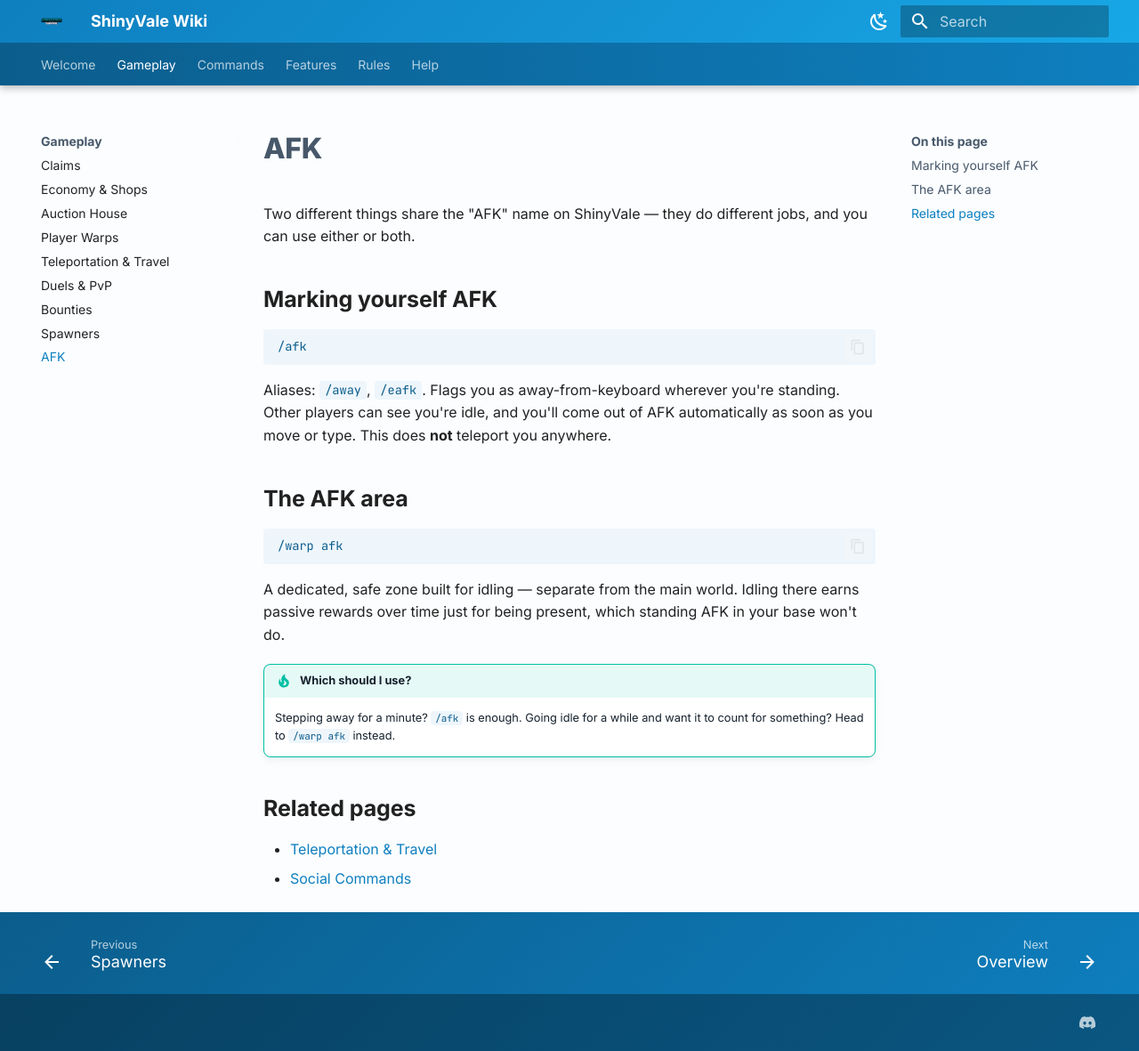
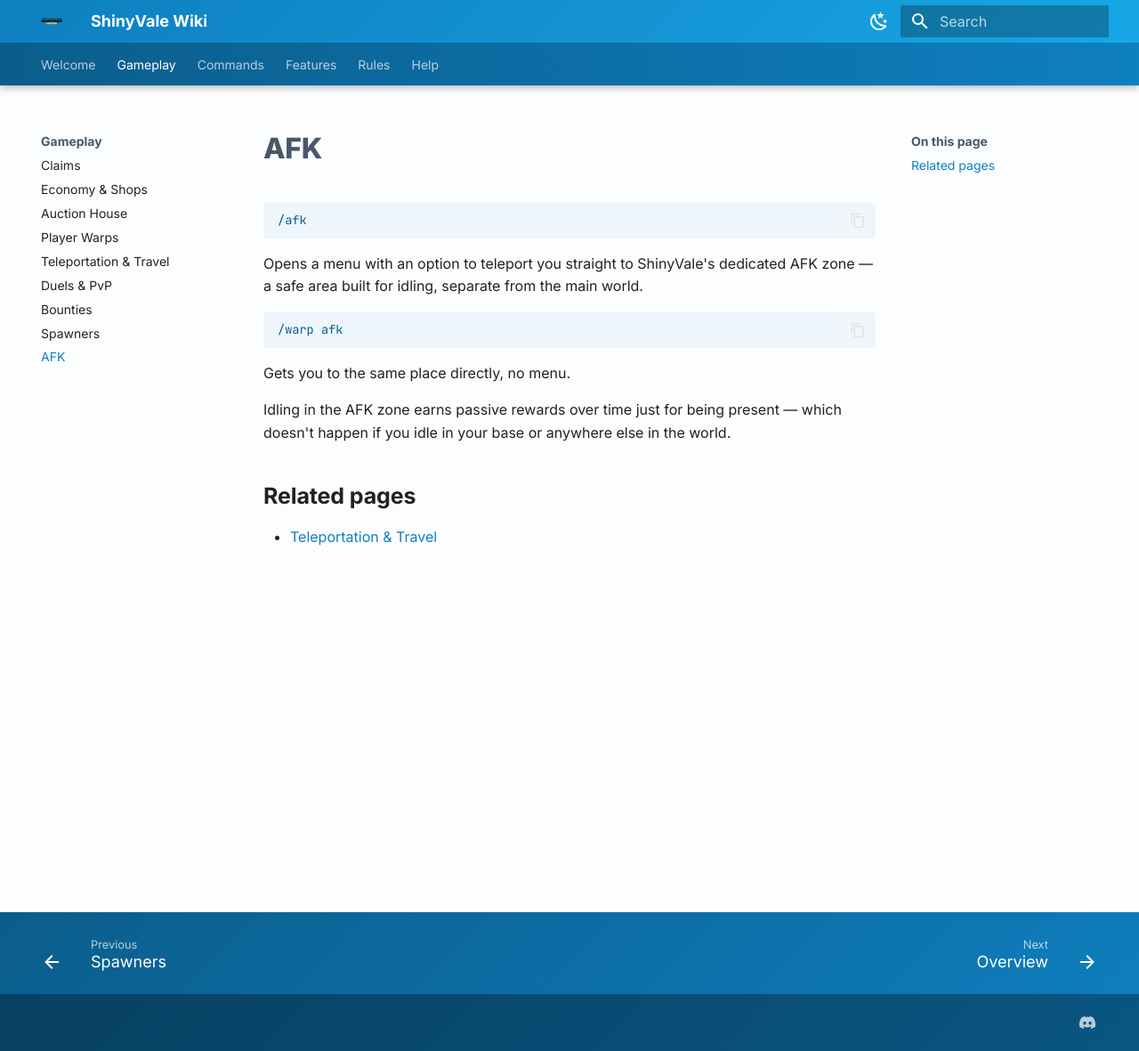
Before and after one commit to IsaiahJaiden/ShinyWiki, an MkDocs documentation site: the page built from docs/gameplay/afk.md, in a window 1280 px wide and 1181 px high. Shown: the whole window at 89% size. Built offline with MkDocs 1.6.1 and Material for MkDocs 9.7.7, drawn with Linux system fonts in a browser that asks for light colours.

Commit message:
Fix /afk: opens a GUI to teleport to the AFK zone, not an away-from-keyboard toggle (owner-confirmed in-game)

````diff
--- a/docs/commands/social.md
+++ b/docs/commands/social.md
@@ -17,7 +17,6 @@
 | `/me <action>` | — | Send an action message in chat |
 | `/nick <name>` | — | Set a nickname |
 | `/helpop <message>` | — | Send a message to online staff |
-| `/afk` | — | Toggle AFK status |
 
 ## Teams
 
--- a/docs/gameplay/afk.md
+++ b/docs/gameplay/afk.md
@@ -1,32 +1,24 @@
 ---
 title: AFK
-description: Marking yourself away, and the dedicated AFK area.
+description: Getting to the AFK zone and what happens while you're there.
 ---
 
 # AFK
-
-Two different things share the "AFK" name on ShinyVale — they do different jobs, and you can use either or both.
-
-## Marking yourself AFK
 
 ```
 /afk
 ```
 
-Aliases: `/away`, `/eafk`. Flags you as away-from-keyboard wherever you're standing. Other players can see you're idle, and you'll come out of AFK automatically as soon as you move or type. This does **not** teleport you anywhere.
-
-## The AFK area
+Opens a menu with an option to teleport you straight to ShinyVale's dedicated AFK zone — a safe area built for idling, separate from the main world.
 
 ```
 /warp afk
 ```
 
-A dedicated, safe zone built for idling — separate from the main world. Idling there earns passive rewards over time just for being present, which standing AFK in your base won't do.
+Gets you to the same place directly, no menu.
 
-!!! tip "Which should I use?"
-    Stepping away for a minute? `/afk` is enough. Going idle for a while and want it to count for something? Head to `/warp afk` instead.
+Idling in the AFK zone earns passive rewards over time just for being present — which doesn't happen if you idle in your base or anywhere else in the world.
 
 ## Related pages
 
 - [Teleportation & Travel](travel.md)
-- [Social Commands](../commands/social.md)
````
Also changed, not shown: COMMAND_AUDIT.md (+1 -1 lines), PLUGIN_AUDIT.md (+2 -1 lines), docs/commands/index.md (+2 -2 lines), docs/commands/teleportation.md (+1 -0 lines).
